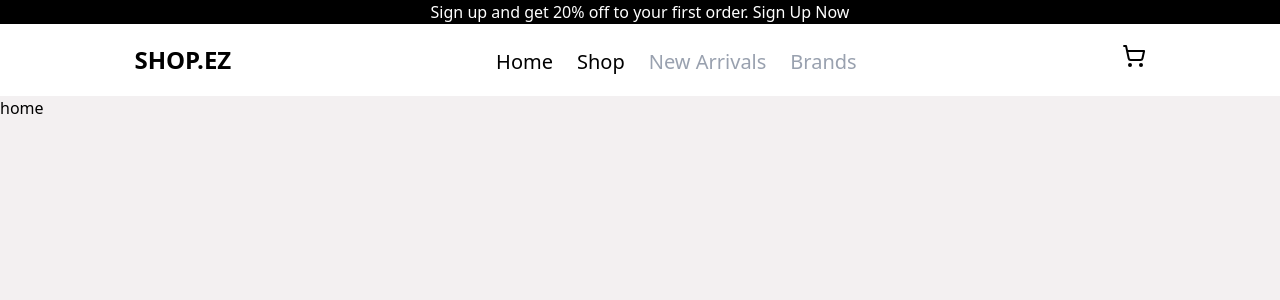
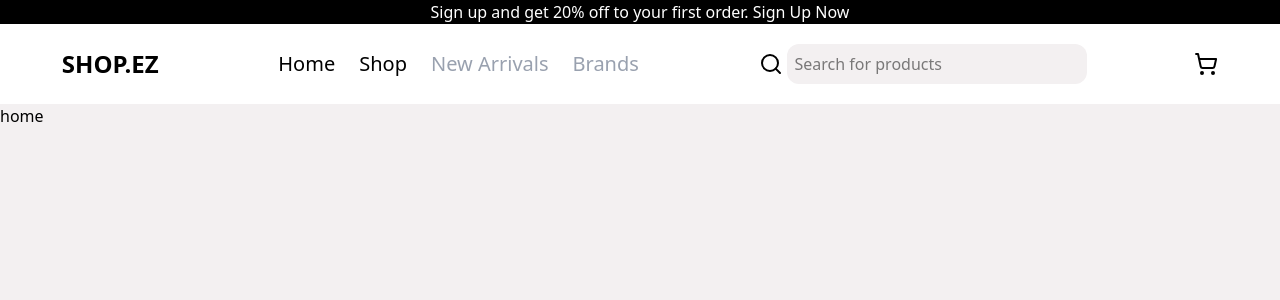
Before and after one commit to Soham-Powar/Shopping-Cart, a React (Vite) app: page / in a window 1280 px wide. Shown: the top 300 px of the page. Built offline with nearby package versions, Linux system fonts and the light colour scheme.

Commit message:
feat: update NavBar component layout and styles

```diff
--- a/src/components/NavBar.jsx
+++ b/src/components/NavBar.jsx
@@ -1,16 +1,18 @@
 import NavLink from "./NavLink";
+import SearchBar from "./SearchBar";
 import { ShoppingCart } from "lucide-react";
 
 const NavBar = () => {
 	return (
-		<nav className="bg-white py-5 flex text-2xl font-extrabold p-3 gap-2 justify-around">
-			<p>SHOP.EZ</p>
+		<nav className="bg-white py-5 flex p-3 gap-2 justify-around items-center">
+			<p className="text-2xl font-extrabold">SHOP.EZ</p>
 			<div>
 				<NavLink name="Home" />
 				<NavLink name="Shop" />
 				<NavLink name="New Arrivals" />
 				<NavLink name="Brands" />
 			</div>
+			<SearchBar />
 			<ShoppingCart />
 		</nav>
 	)
--- a/src/styles/index.css
+++ b/src/styles/index.css
@@ -1,6 +1,6 @@
 @import "tailwindcss";
 
-:root {
+@theme {
 	--color-night: #020817;
 	--color-blush: #F3F0F1;
 }
```
